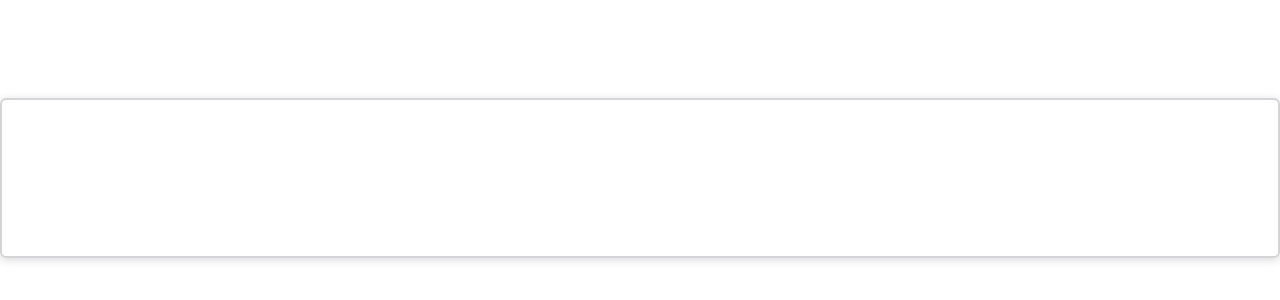
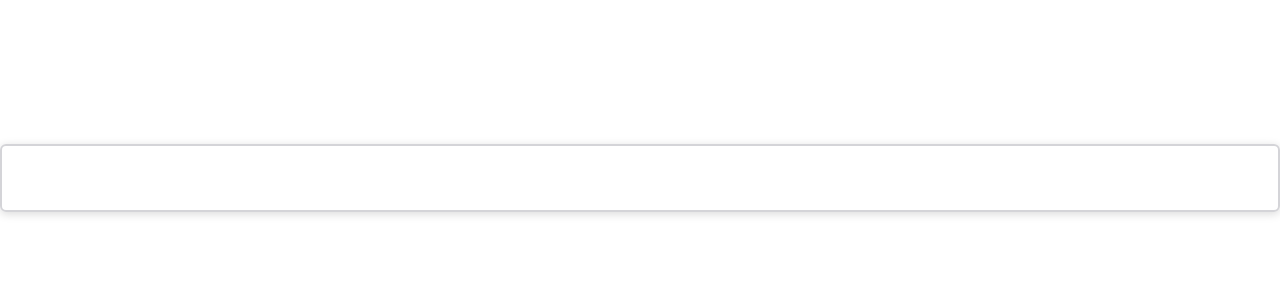
Before and after one commit to Real-Bird/home-quiz-manage-reservations, a React (Vite) app: page / in a window 1280 px wide. Shown: the part 222-522 px from the top of the page. Built offline with nearby package versions, Linux system fonts and the light colour scheme.

Commit message:
fix: (#2) revised textarea
23-10-20

```diff
--- a/src/components/common/TextArea.tsx
+++ b/src/components/common/TextArea.tsx
@@ -1,15 +1,20 @@
+import { cls } from "@src/utils";
 import { TextareaHTMLAttributes, forwardRef } from "react";
 
-export const TextArea = forwardRef<
-  HTMLTextAreaElement,
-  TextareaHTMLAttributes<HTMLTextAreaElement>
->(({ ...textareaAttrs }, textareaRef) => {
-  return (
-    <div className="relative resize-none border-2 rounded-md shadow-custom w-full bg-transparent px-3 py-2 text-sm text-zinc-800  border-zinc-300 focus:border-highlight cursor-text h-40">
+export const TextArea = forwardRef<HTMLTextAreaElement, TextAreaProps>(
+  ({ className, ...textareaAttrs }, textareaRef) => {
+    return (
       <textarea
-        className="peer focus:outline-none appearance-none overflow-auto resize-none w-full h-full"
+        className={cls(
+          className ? className : "",
+          "focus:border-highlight border-zinc-300 text-zinc-800 border-2 rounded-md shadow-custom w-full bg-transparent focus:outline-none appearance-none overflow-auto resize-none px-3 py-2"
+        )}
         ref={textareaRef}
         {...textareaAttrs}></textarea>
-    </div>
-  );
-});
+    );
+  }
+);
+
+interface TextAreaProps extends TextareaHTMLAttributes<HTMLTextAreaElement> {
+  className?: string;
+}
```
